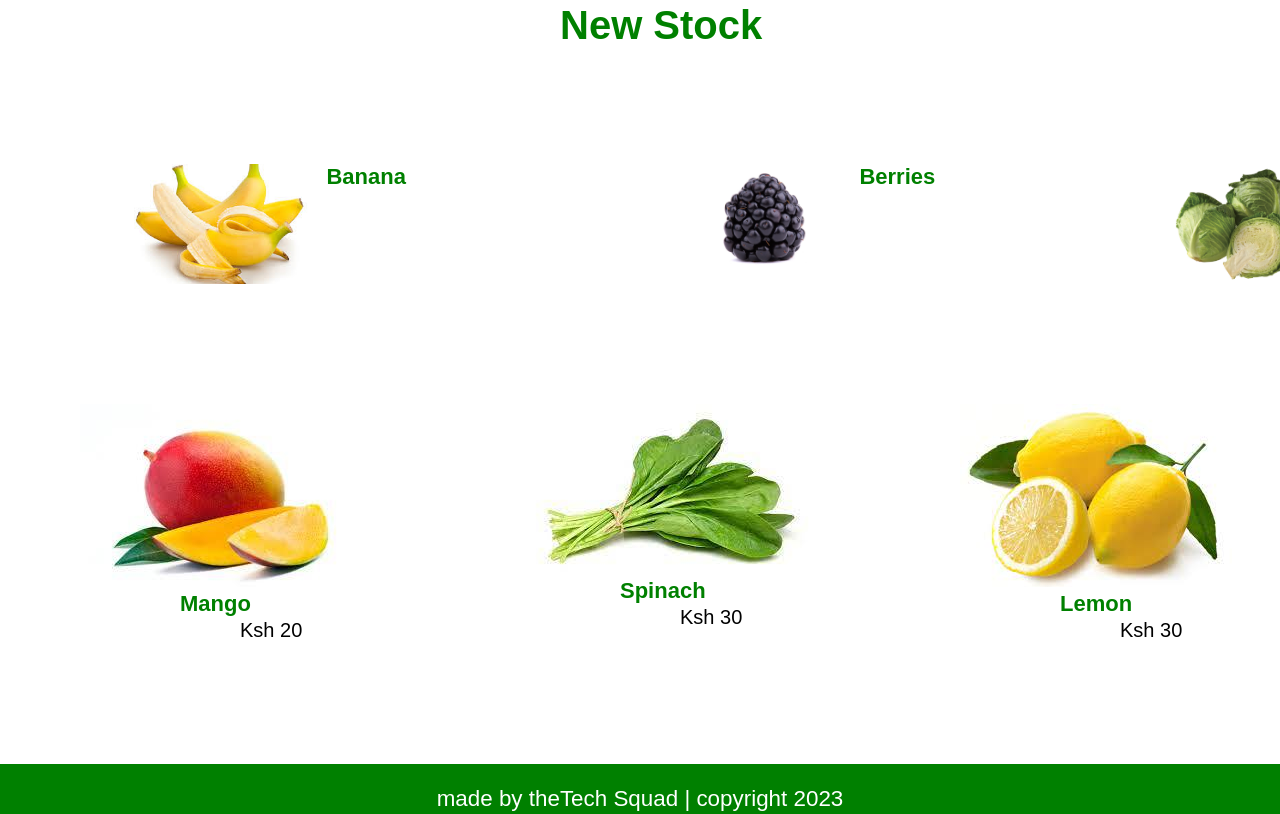
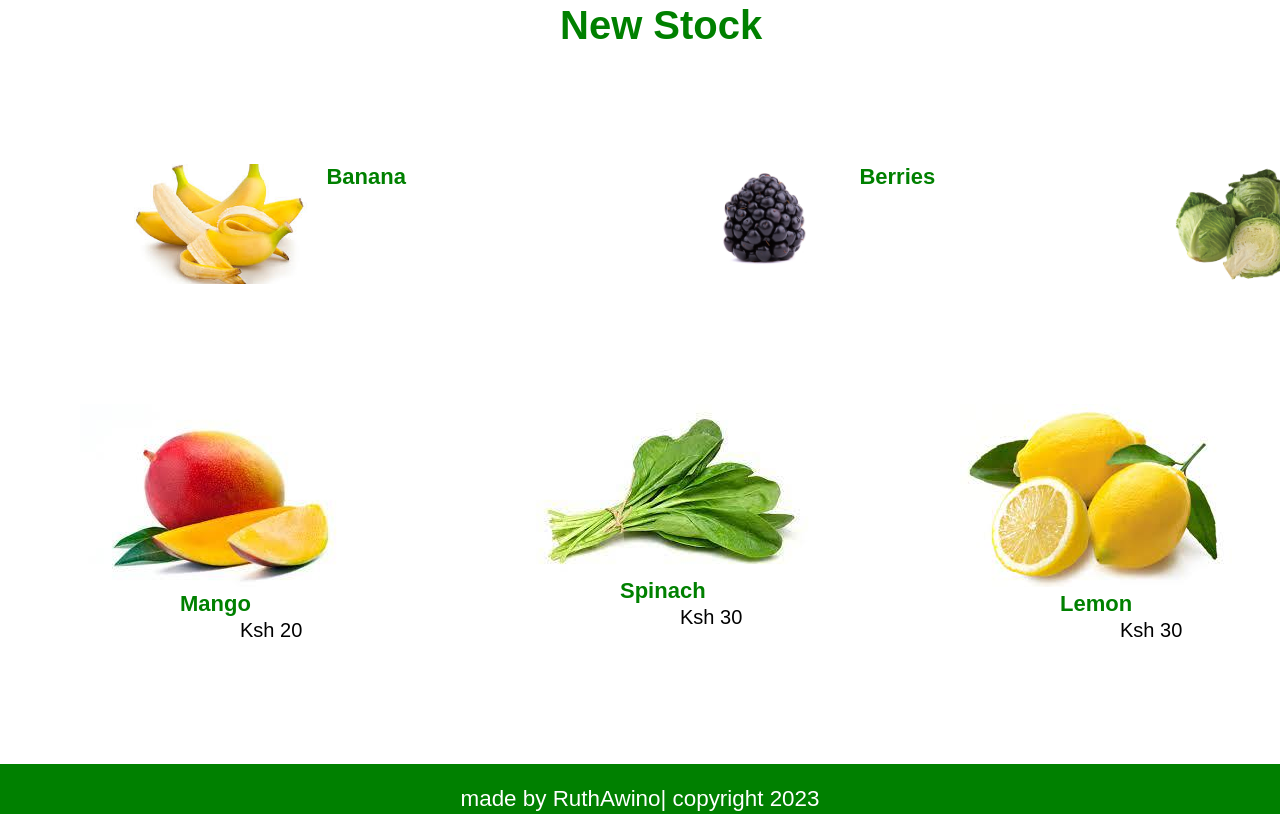
Before and after one commit to ruthhawino/GREENKIOSK, a plain HTML site: page index.html in a window 1280 px wide. Shown: the part 1114-1928 px from the top of the page. Drawn offline with nearby package versions, Linux system fonts and the light colour scheme.

```diff
--- a/category.html
+++ b/category.html
@@ -5,7 +5,7 @@
     <meta charset="UTF-8">
     <meta http-equiv="X-UA-Compatible" content="IE=edge">
     <meta name="viewport" content="width=device-width, initial-scale=1.0">
-    <title>Document</title>
+    <title>GREENKIOSK</title>
     <link rel="stylesheet" href="/style.css">
     <link rel="stylesheet" href="/product.html">
     <link rel="stylesheet" href="/index.html">
@@ -436,7 +436,7 @@
                                                 </div>
                                                 <br><br>
                                                 <div class="footer">
-                                                    made by theTech Squad | copyright 2023
+                                                    made by RuthAWino| copyright 2023
                                                     </div>
 
 
--- a/index.html
+++ b/index.html
@@ -4,7 +4,7 @@
 <!DOCTYPE html>
     <meta http-equiv="X-UA-Compatible" content="IE=edge">
     <meta name="viewport" content="width=device-width, initial-scale=1.0">
-    <title>Document</title>
+    <title>GREENKIOSK</title>
     <link rel="stylesheet" href="/style.css">
 <html lang="en">
 <head>
@@ -192,7 +192,7 @@
 </div>
 
 <div class="footer">
-made by theTech Squad | copyright 2023
+made by RuthAwino| copyright 2023
 </div>
 </body>
 <script>
```
Also changed, not shown: About.html (+1 -1 lines), Review.html (+1 -1 lines), checkOut.html (+1 -1 lines), login.html (+1 -1 lines), product.html (+1 -1 lines), signUp.html (+1 -1 lines), le1.jpeg (deleted).
